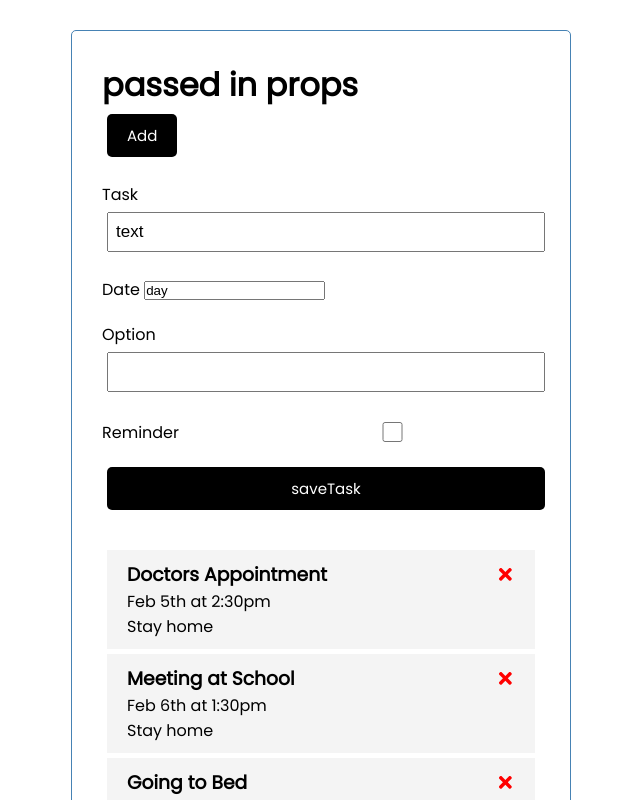
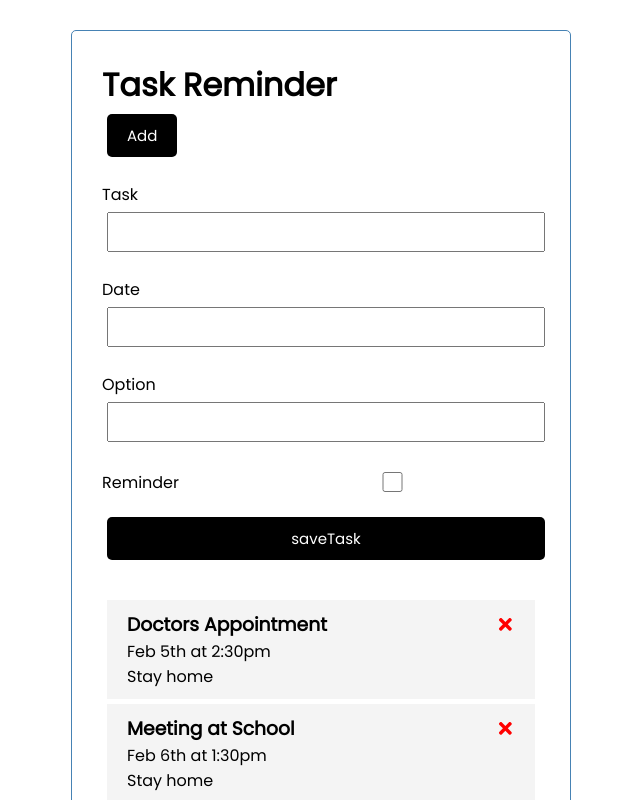
Before and after one commit to Jay055/react-redux, a React (Create React App) app in the folder task-reminder/client/: page / in a window 1280 px wide. Shown: the top 800 px of the page, without its empty margins (319-959 px from the left). Built offline with nearby package versions, Linux system fonts and the light colour scheme.

Commit message:
Add Task Submit

```diff
--- a/task-reminder/client/src/App.js
+++ b/task-reminder/client/src/App.js
@@ -40,21 +40,28 @@ function App() {
      ))
      console.log(tasks)
   }
-  // toggleReminder
-  //  once clicked set to the opposite of the previous state
-  // set it with false or true
-  // setState({ reminder : result})
-  // const toggle = (id) => {
-  //   result = tasks.reminder
-  //   cliked = !clicked
 
-  //   setTask()
-  // }
+ const  onSubmit =  (newTask) =>  {
+
+   const id = Math.floor(Math.random() * 10007) + 1
+   newTask = {id, ...newTask}
+   setTask([...tasks, newTask])
+   console.log(tasks)
+
+  }
+
 
   return (
     <div className="container">
-      <Header title="passed in props" />
-      {tasks.length > 0 ?  <Tasks tasks={tasks} onDelete={onDelete} onToggle = {onToggle}/> : <p>No tasks!!!</p> }
+      <Header title="Task Reminder" onSubmit = {onSubmit} />
+      {tasks.length > 0 ?
+        <Tasks tasks={tasks}
+        onDelete={onDelete}
+        onToggle = {onToggle}
+
+
+        />
+        : <p>No tasks!!!</p> }
 
     </div>
   );
--- a/task-reminder/client/src/components/AddTask.js
+++ b/task-reminder/client/src/components/AddTask.js
@@ -1,36 +1,68 @@
 import { useState } from "react";
 
-const AddTask = () => {
+const AddTask = ({ onSubmit }) => {
+  const [text, setText] = useState("");
+  const [day, setDay] = useState("");
+  const [option, setOption] = useState("");
 
-  const [text, setText ] = useState('');
-  const [day, setDay ] = useState('');
-  const [option, setOption ] = useState('');
-
-  const [reminder, setReminder ] = useState(false);
+  const [reminder, setReminder] = useState(false);
 
   const onChange = (e) => {
-    console.log(e.target.value)
-  }
+    e.preventDefault();
+    if (!text || !day || !option) alert("Please fill up task");
+
+    const newTask = {
+      text: text,
+      day: day,
+      option: option,
+      reminder: reminder,
+    };
+    onSubmit(newTask);
+    console.log(newTask);
+    setText('')
+    setDay('')
+    setOption('')
+    setReminder(false)
+  };
 
   return (
-    <form className="add-form">
+    <form className="add-form" onSubmit={onChange}>
       <div className="form-control">
         <label> Task </label>
-        <input type="text" placeholder=""
-        value="text" onChange={(e)=> setText(e.target.value)}/>
+        <input
+          type="text"
+          placeholder=""
+          value={text}
+          onChange={(e) => setText(e.target.value)}
+        />
       </div>
-      <div className="form-contr ol">
+      <div className="form-control">
         <label> Date </label>
-        <input type="text" placeholder="" value = "day" onChange= {(e)=>setDay(e.target.value)} />
+        <input
+          type="text"
+          placeholder=""
+          value={day}
+          onChange={(e) => setDay(e.target.value)}
+        />
       </div>
 
       <div className="form-control">
         <label> Option </label>
-        <input type="text" placeholder=""  value = {option} onChange= {(e)=>setOption(e.target.value)} />
+        <input
+          type="text"
+          placeholder=""
+          value={option}
+          onChange={(e) => setOption(e.target.value)}
+        />
       </div>
       <div className="form-control form-control-check">
         <label> Reminder </label>
-        <input type="checkbox"  value = "reminder" onChange= {(e)=>setText(e.currentTarget.checked)}/>
+        <input
+          type="checkbox"
+          checked={reminder}
+          value={reminder}
+          onChange={(e) => setReminder(e.currentTarget.checked)}
+        />
       </div>
       <input className="btn btn-block" type="submit" value="saveTask" />
     </form>
--- a/task-reminder/client/src/components/Header.js
+++ b/task-reminder/client/src/components/Header.js
@@ -1,7 +1,7 @@
 // import PropTypes from 'prop-types';
 import Button from "./Button";
 import AddTask from "./AddTask";
-const Header = ({ title }) => {
+const Header = ({ title, onSubmit }) => {
   //
   const onClick = () => {
     console.log('clicked')
@@ -16,7 +16,7 @@ const Header = ({ title }) => {
         backgroundColor="light-blue"
         onClick = {onClick}
       ></Button>
-      <AddTask />
+      <AddTask onSubmit = {onSubmit}/>
       {/* inline style */}
       {/* <h1 style= {{color: 'red', backgroundColor:'blue'}}></h1> */}
     </header>
```
